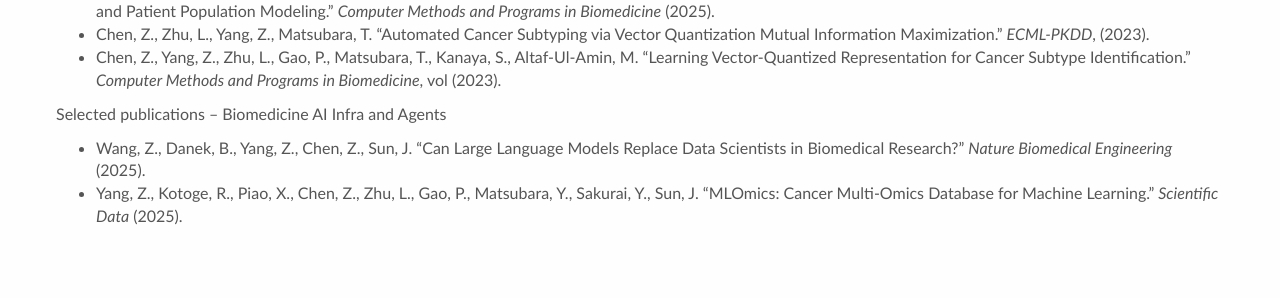
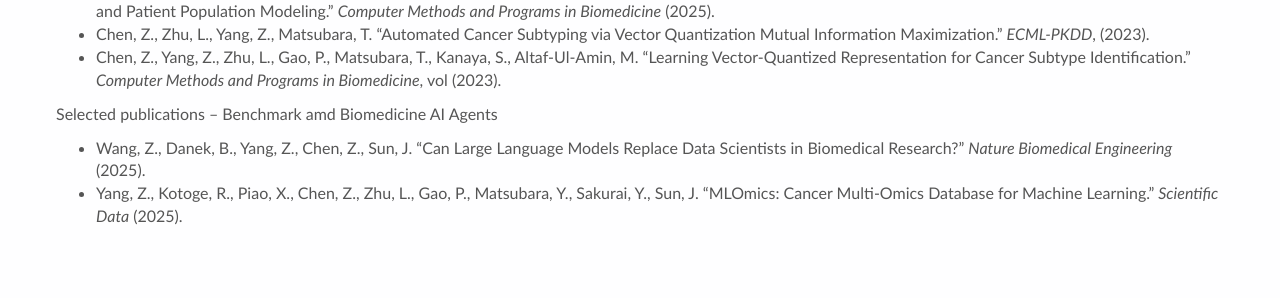
Before and after one commit to zhengchen3/zhengchen3.github.io, a Jekyll site: the page built from _pages/research.md, in a window 1280 px wide and 900 px high, scrolled down 1181 px. Shown: the part 509-807 px from the top of the window. Built offline with Jekyll 4.4.1, drawn with Linux system fonts in a browser that asks for light colours; nearby versions of some CDN libraries.

```diff
--- a/_pages/research.md
+++ b/_pages/research.md
@@ -61,7 +61,7 @@ Selected publications – multi-omics & computational oncology
 - Chen, Z., Zhu, L., Yang, Z., Matsubara, T. “Automated Cancer Subtyping via Vector Quantization Mutual Information Maximization.” *ECML-PKDD*, (2023).
 - Chen, Z., Yang, Z., Zhu, L., Gao, P., Matsubara, T., Kanaya, S., Altaf-Ul-Amin, M. “Learning Vector-Quantized Representation for Cancer Subtype Identification.” *Computer Methods and Programs in Biomedicine*, vol (2023).
 
-Selected publications – Biomedicine AI Infra and Agents
+Selected publications – Benchmark amd Biomedicine AI Agents
 
 - Wang, Z., Danek, B., Yang, Z., Chen, Z., Sun, J. “Can Large Language Models Replace Data Scientists in Biomedical Research?” *Nature Biomedical Engineering* (2025).
 - Yang, Z., Kotoge, R., Piao, X., Chen, Z., Zhu, L., Gao, P., Matsubara, Y., Sakurai, Y., Sun, J. “MLOmics: Cancer Multi-Omics Database for Machine Learning.” *Scientific Data* (2025).
```
